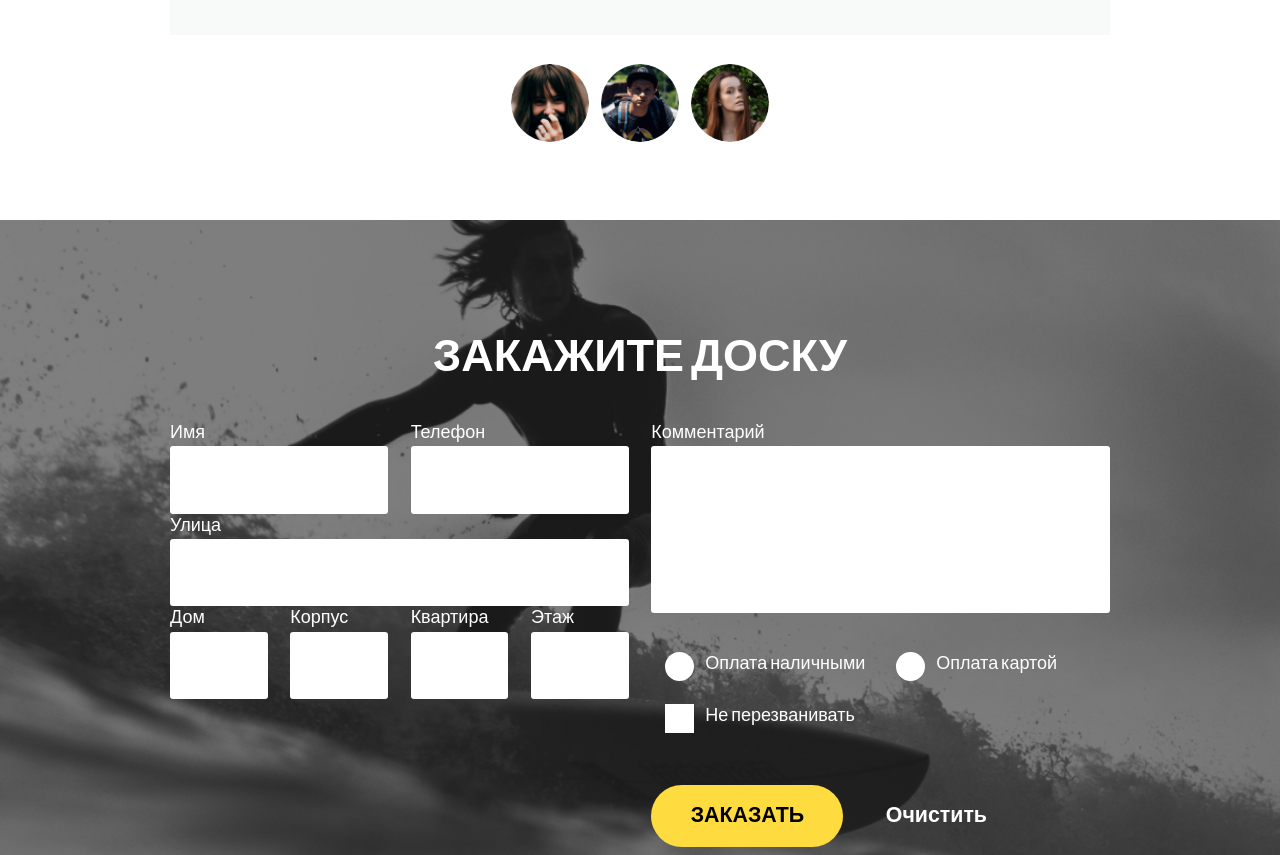
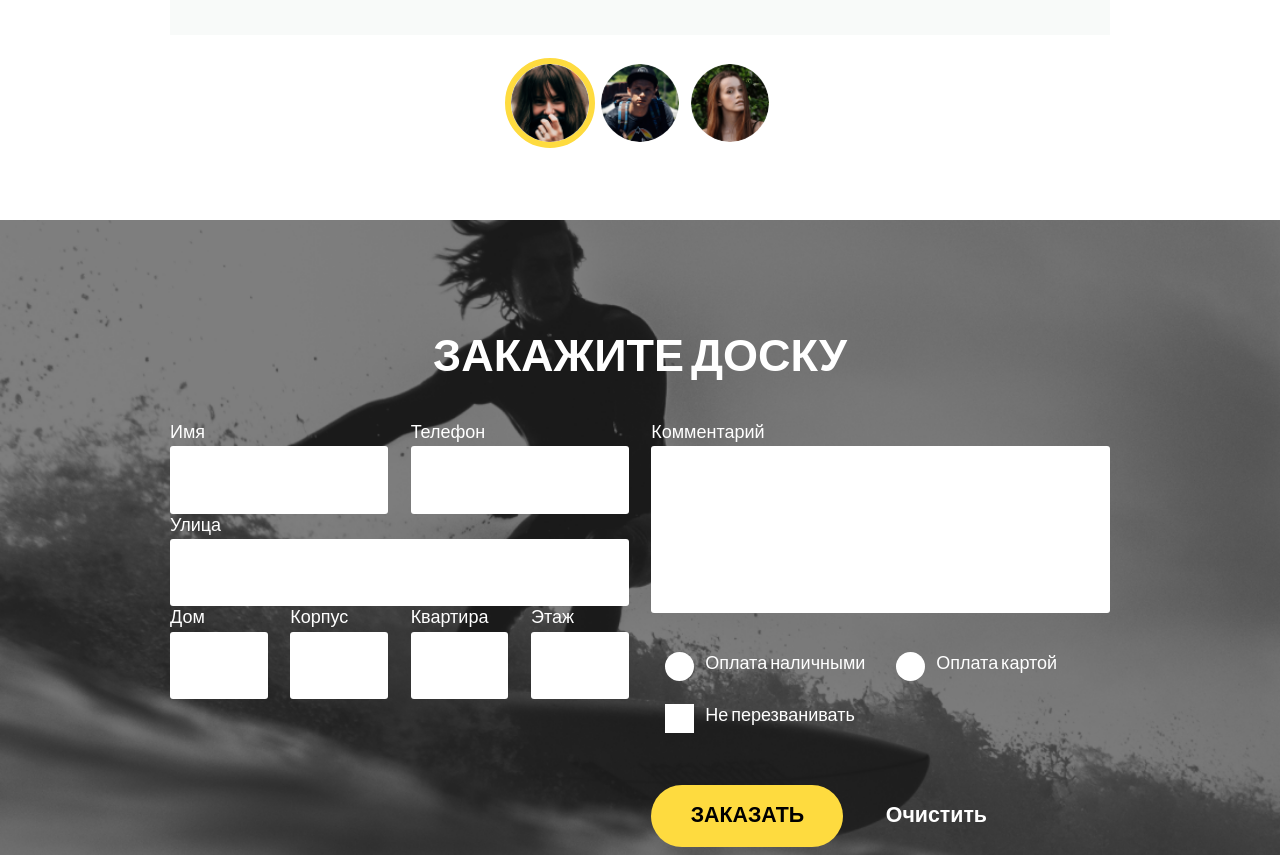
Before and after one commit to rudanastasia/surfboard, a plain HTML site: page index.html in a window 1280 px wide. Shown: the part 3495-4350 px from the top of the page. Drawn offline with nearby package versions, Linux system fonts and the light colour scheme; files that its build step writes are made by us from their sources.

Commit message:
Update interactive-avatar.scss

```diff
--- a/css/interactive-avatar.scss
+++ b/css/interactive-avatar.scss
@@ -7,7 +7,7 @@
     position: relative;
     cursor: pointer;
 
-    &--active {
+    &.active {
         border-color: #FEDB3F;
     }
 }
```
